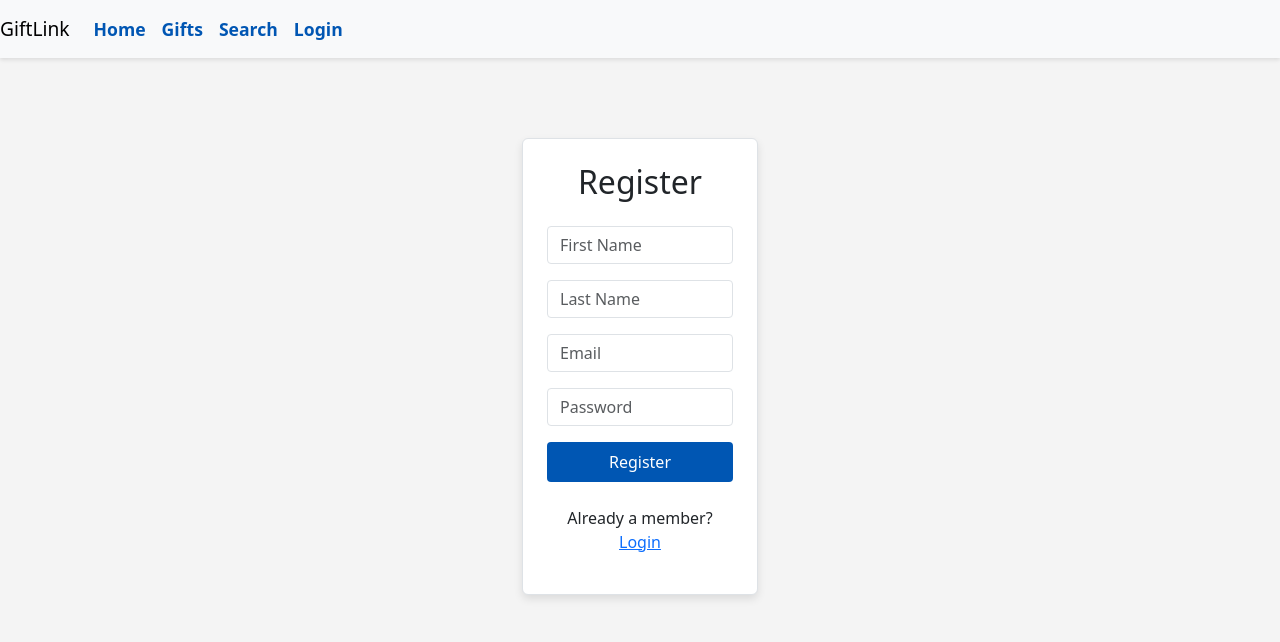
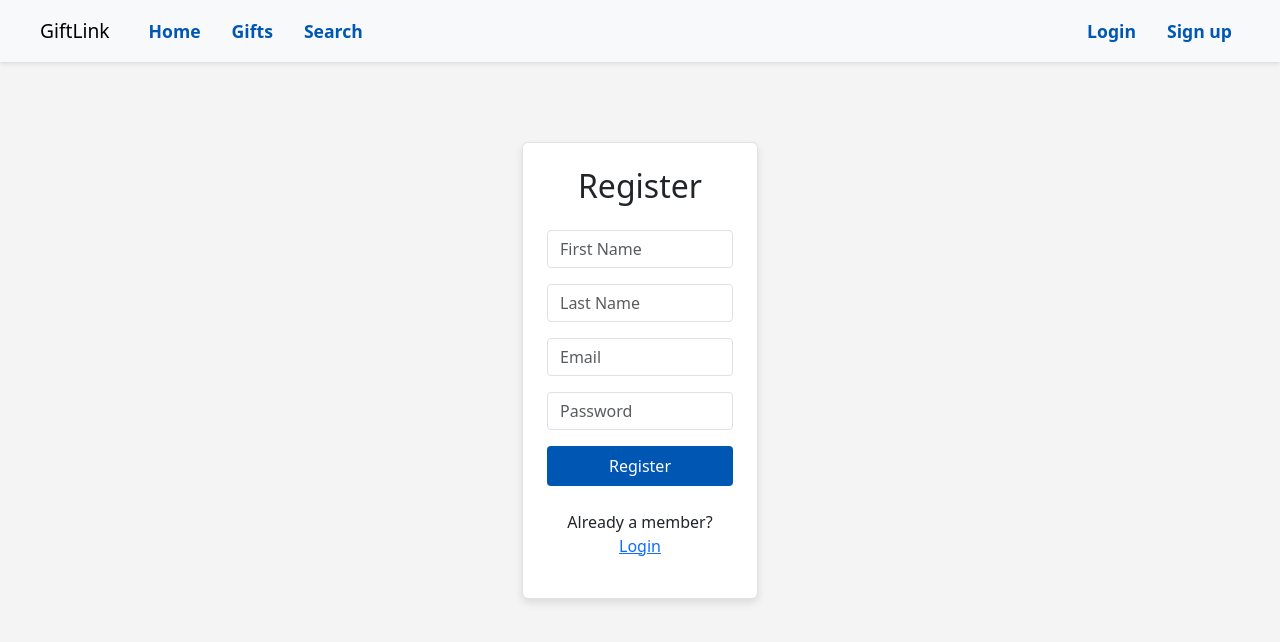
Before and after one commit to gardogit/fullstack-capstone-project, a React (Create React App) app in the folder giftlink-frontend/: page /app/register in a window 1280 px wide. Shown: the top 642 px of the page. Built offline with nearby package versions, Linux system fonts and the light colour scheme.

Commit message:
css navbar

```diff
--- a/giftlink-frontend/src/App.css
+++ b/giftlink-frontend/src/App.css
@@ -138,8 +138,39 @@ body,
 
 /* Change the background color of the navbar */
 .navbar {
-  background-color: #f8f9fa; /* A light color for contrast with the text */
-  box-shadow: 0 2px 4px rgba(0, 0, 0, 0.1); /* A subtle shadow for depth */
+  display: flex;
+  justify-content: space-between;
+  align-items: center;
+  padding: 10px 40px;
+  background-color: #f8f9fa;
+  box-shadow: 0 2px 4px rgba(0, 0, 0, 0.1);
+}
+
+.collapse.navbar-collapse {
+  display: flex; /* Asegura que los hijos se distribuyan correctamente */
+  justify-content: space-between; /* Distribuye los elementos a los extremos */
+  width: 100%; /* Asegura que ocupe todo el ancho disponible */
+}
+
+.left,
+.right {
+  display: flex;
+  align-items: center;
+}
+
+.navbar-nav {
+  display: flex;
+  list-style: none;
+  padding: 0;
+  margin: 0;
+}
+
+.nav-item {
+  margin-left: 15px; /* Espacio entre los elementos de navegación */
+}
+
+.navbar-text {
+  margin-right: 15px; /* Espacio entre el texto y el botón de logout */
 }
 
 /* Add a hover effect to nav links */
--- a/giftlink-frontend/src/components/Navbar/Navbar.js
+++ b/giftlink-frontend/src/components/Navbar/Navbar.js
@@ -18,6 +18,7 @@ export default function Navbar() {
         <nav className="navbar navbar-expand-lg navbar-light bg-light">
             <Link className="navbar-brand" to="/">GiftLink</Link>
             <div className="collapse navbar-collapse" id="navbarNav">
+                <div className="left">
                     <ul className="navbar-nav">
                         <li className="nav-item">
                             <Link className="nav-link" to="/home">Home</Link>
@@ -29,21 +30,27 @@ export default function Navbar() {
                             <Link className="nav-link" to="/app/search">Search</Link>
                         </li>
                     </ul>
-                <div>
+                </div>
+                <div className="right">
                     <ul className="navbar-nav ml-auto">
                         {isLoggedIn ? (
                             <>
                                 <li className="nav-item">
-                                    <span className="navbar-text">Hello, {userName}</span>
+                                    <span className="navbar-brand">Hello, {userName}</span>
                                 </li>
                                 <li className="nav-item">
                                     <button className="btn btn-link nav-link" onClick={handleLogout}>Logout</button>
                                 </li>
                             </>
                         ) : (
+                            <>
                             <li className="nav-item">
                                 <Link className="nav-link" to="/app/login">Login</Link>
                             </li>
+                            <li className="nav-item">
+                                <Link className="nav-link" to="/app/register">Sign up</Link>
+                            </li>
+                            </>
                         )}
                     </ul>
                 </div>
--- a/giftlink-frontend/src/components/RegisterPage/RegisterPage.js
+++ b/giftlink-frontend/src/components/RegisterPage/RegisterPage.js
@@ -1,6 +1,5 @@
 import React, { useState } from 'react';
 import { urlConfig } from '../../config';
-import { useAppContext } from '../../context/AuthContext';
 import { useNavigate } from 'react-router-dom';
 import './RegisterPage.css';
 
@@ -11,9 +10,9 @@ function RegisterPage() {
     const [password, setPassword] = useState('');
     const [showerr, setShowerr] = useState('');
     const navigate = useNavigate();
-    const { setIsLoggedIn } = useAppContext();
 
-    const handleRegister = async () => {
+    const handleRegister = async (e) => {
+        e.preventDefault();
         const response = await fetch(`${urlConfig.backendUrl}/api/auth/register`, {
             method: 'POST',
             headers: {
@@ -32,11 +31,7 @@ function RegisterPage() {
         console.log('er', json.error);
 
         if (json.authtoken) {
-            sessionStorage.setItem('auth-token', json.authtoken);
-            sessionStorage.setItem('name', firstName);
-            sessionStorage.setItem('email', json.email);
-            setIsLoggedIn(true);
-            navigate('/app');
+            navigate('/app/login');
         }
         if (json.error) {
             setShowerr(json.error);
@@ -80,6 +75,7 @@ function RegisterPage() {
                             />
                             <button type="submit" className="btn btn-primary btn-block">Register</button>
                         </form>
+                        {showerr && <p className="text-danger mt-2">{showerr}</p>}
                         <p className="mt-4 text-center">
                             Already a member? <a href="/app/login" className="text-primary">Login</a>
                         </p>
```
Lines whose indentation alone changed are shown as unchanged.
